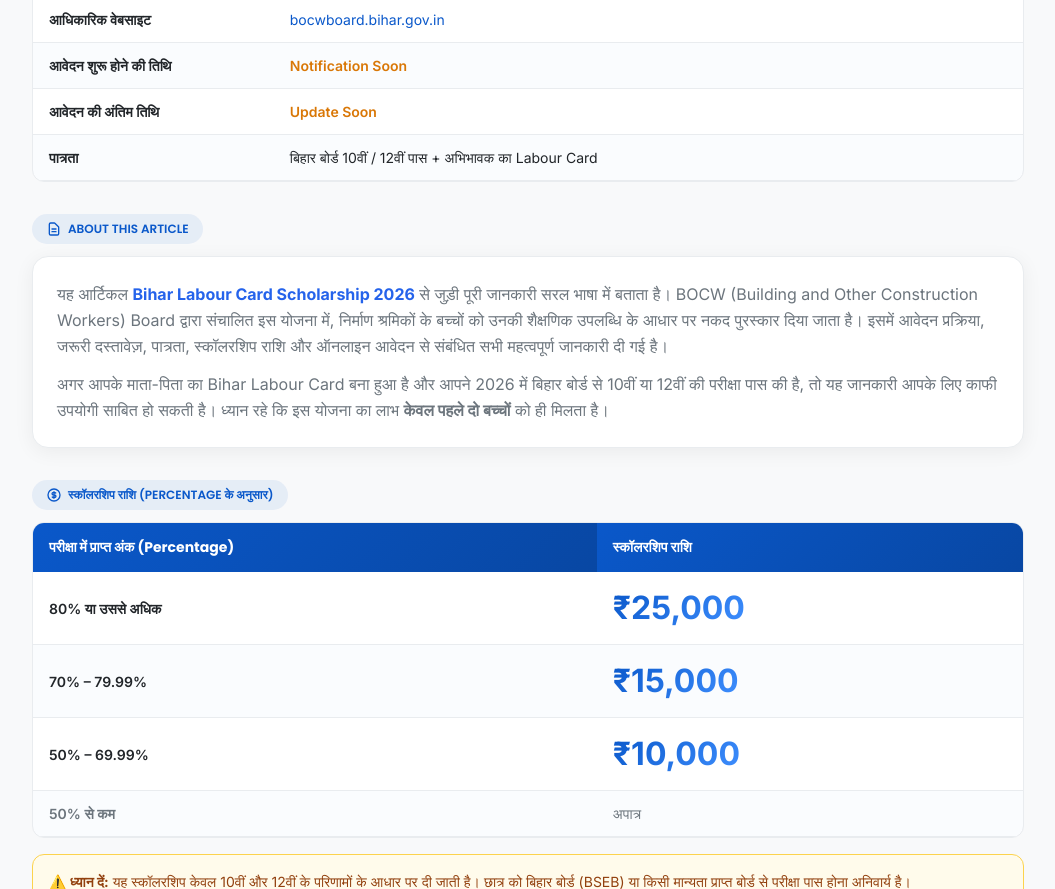
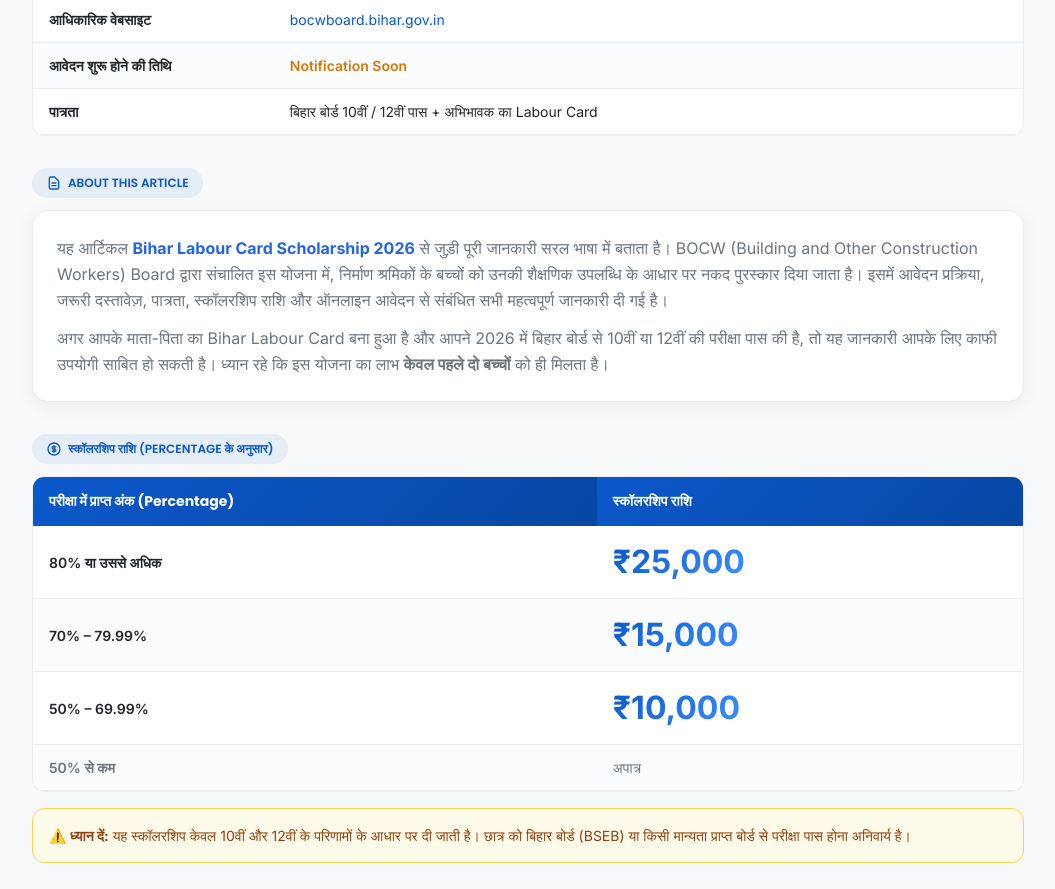
Before and after one commit to applybro/applybro, a plain HTML site: page sarkari-scholarship/Bihar_Labour_Card_Scholarship_2026.html in a window 1280 px wide. Shown: the part 1515-2404 px from the top of the page, without its empty margins (112-1167 px from the left). Drawn offline with nearby package versions, Linux system fonts and the light colour scheme.

Commit message:
Update Bihar_Labour_Card_Scholarship_2026.html

```diff
--- a/sarkari-scholarship/Bihar_Labour_Card_Scholarship_2026.html
+++ b/sarkari-scholarship/Bihar_Labour_Card_Scholarship_2026.html
@@ -209,7 +209,7 @@
         <tr><td class="font-semibold">आवेदन प्रक्रिया</td><td><strong class="text-blue-600">Online</strong> (BOCW Portal)</td></tr>
         <tr><td class="font-semibold">आधिकारिक वेबसाइट</td><td><a href="https://bocwboard.bihar.gov.in/" style="color:#0A58CA;">bocwboard.bihar.gov.in</a></td></tr>
         <tr><td class="font-semibold">आवेदन शुरू होने की तिथि</td><td><span class="text-amber-600 font-semibold">Notification Soon</span></td></tr>
-        <tr><td class="font-semibold">आवेदन की अंतिम तिथि</td><td><span class="text-amber-600 font-semibold">Update Soon</span></td></tr>
+
         <tr><td class="font-semibold">पात्रता</td><td>बिहार बोर्ड 10वीं / 12वीं पास + अभिभावक का Labour Card</td></tr>
       </tbody>
     </table>
```
